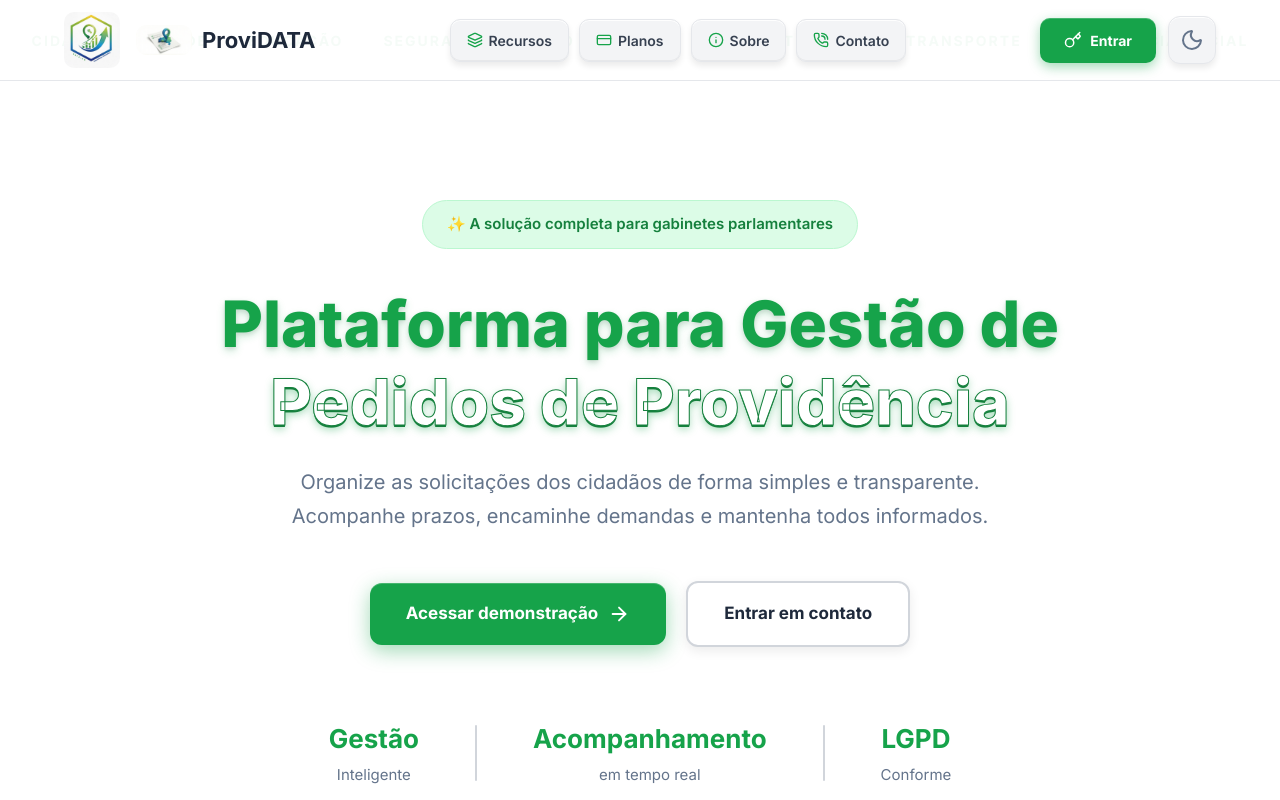
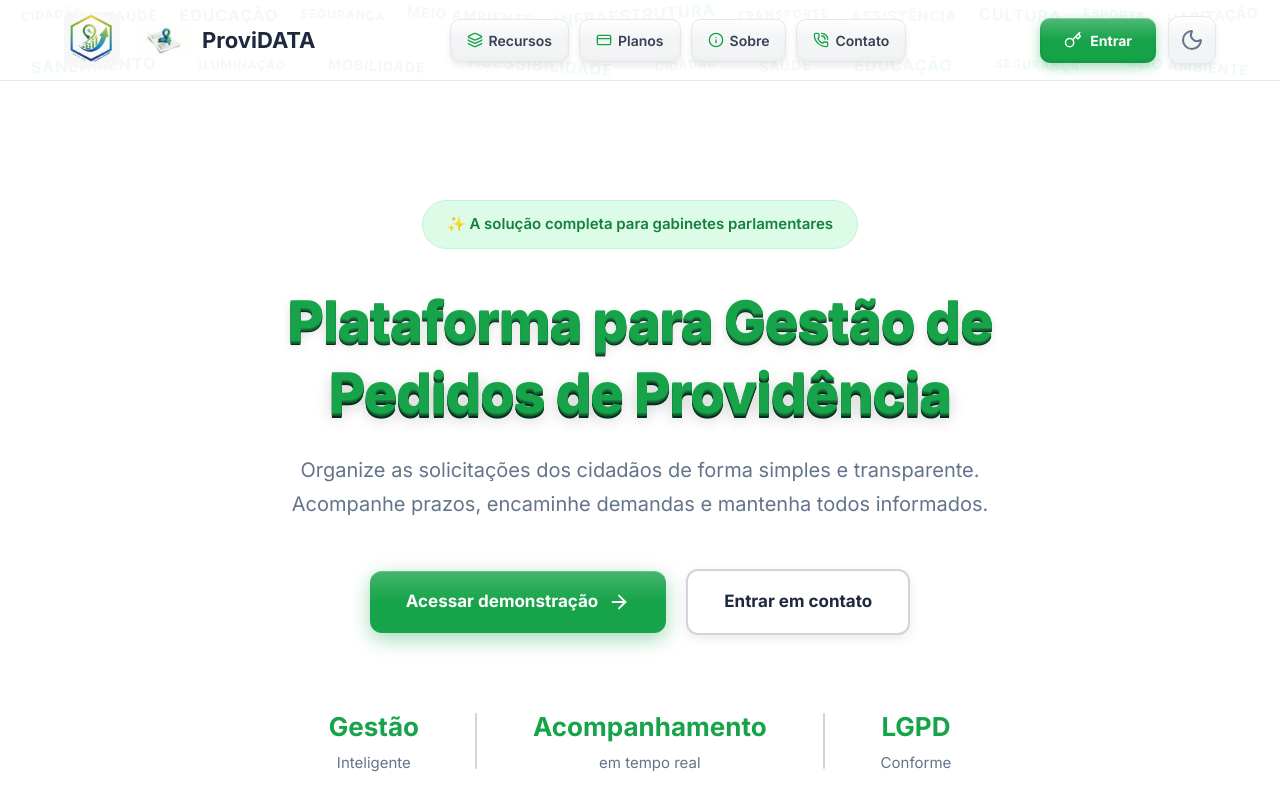
Before and after one commit to justr1de/ProviDATA, a Next.js app: page / in a window 1280 px wide. Shown: the top 800 px of the page. Built offline with nearby package versions, Linux system fonts and the light colour scheme; no server answers.

Commit message:
fix: logo ProviDATA correta, palavras espalhadas no header, efeito espelho nos botões, efeito 3D no título, rodapé centralizado com copyright, WhatsApp apenas ícone

```diff
--- a/src/app/page.tsx
+++ b/src/app/page.tsx
@@ -19,12 +19,10 @@ import {
   Sun,
   Moon,
   X,
-  Phone,
   Layers,
   CreditCard,
   Info,
   PhoneCall,
-  LogIn,
   Key
 } from 'lucide-react';
 
@@ -89,8 +87,13 @@ const planoIlimitado = [
   'Suporte prioritário',
 ];
 
-// Palavras para marca d'água
-const watermarkWords = ['Cidadão', 'Saúde', 'Educação', 'Segurança', 'Meio Ambiente', 'Infraestrutura', 'Transporte', 'Assistência Social'];
+// Palavras para marca d'água - mais palavras e espalhadas
+const watermarkWords = [
+  'Cidadão', 'Saúde', 'Educação', 'Segurança', 'Meio Ambiente',
+  'Infraestrutura', 'Transporte', 'Assistência', 'Cultura', 'Esporte',
+  'Habitação', 'Saneamento', 'Iluminação', 'Mobilidade', 'Acessibilidade',
+  'Cidadão', 'Saúde', 'Educação', 'Segurança', 'Meio Ambiente'
+];
 
 export default function HomePage() {
   const { resolvedTheme, setTheme } = useTheme();
@@ -143,7 +146,7 @@ export default function HomePage() {
       color: isDark ? '#f1f5f9' : '#1e293b'
     }}>
 
-      {/* HEADER com marca d'água */}
+      {/* HEADER com marca d'água espalhada */}
       <header style={{
         position: 'fixed',
         top: 0,
@@ -155,7 +158,7 @@ export default function HomePage() {
         backdropFilter: 'blur(8px)',
         overflow: 'hidden'
       }}>
-        {/* Marca d'água no fundo do header */}
+        {/* Marca d'água espalhada no fundo do header */}
         <div style={{
           position: 'absolute',
           top: 0,
@@ -164,9 +167,11 @@ export default function HomePage() {
           bottom: 0,
           display: 'flex',
           alignItems: 'center',
-          justifyContent: 'center',
-          gap: '40px',
-          opacity: isDark ? 0.03 : 0.04,
+          justifyContent: 'space-around',
+          flexWrap: 'wrap',
+          gap: '20px',
+          padding: '0 20px',
+          opacity: isDark ? 0.04 : 0.06,
           pointerEvents: 'none',
           overflow: 'hidden'
         }}>
@@ -174,12 +179,13 @@ export default function HomePage() {
             <span
               key={index}
               style={{
-                fontSize: '14px',
+                fontSize: `${12 + (index % 3) * 2}px`,
                 fontWeight: 700,
                 color: isDark ? '#ffffff' : '#16a34a',
                 textTransform: 'uppercase',
-                letterSpacing: '2px',
-                whiteSpace: 'nowrap'
+                letterSpacing: '1px',
+                whiteSpace: 'nowrap',
+                transform: `rotate(${(index % 5) * 2 - 4}deg)`
               }}
             >
               {word}
@@ -210,13 +216,13 @@ export default function HomePage() {
                   alt="ProviDATA"
                   width={56}
                   height={56}
-                  style={{ borderRadius: '10px' }}
+                  style={{ borderRadius: '10px', objectFit: 'contain' }}
                 />
                 <span style={{ fontWeight: 700, fontSize: '22px', color: isDark ? '#f1f5f9' : '#1e293b' }}>ProviDATA</span>
               </Link>
             </div>
 
-            {/* Nav - Botões com ícones e efeito hover */}
+            {/* Nav - Botões com efeito espelho */}
             <nav style={{ display: 'flex', alignItems: 'center', gap: '10px' }}>
               {navItems.map((item) => (
                 <a
@@ -232,23 +238,38 @@ export default function HomePage() {
                     backgroundColor: isDark ? '#1e293b' : '#f3f4f6',
                     border: `1px solid ${isDark ? '#334155' : '#e5e7eb'}`,
                     boxShadow: isDark
-                      ? '0 4px 6px rgba(0,0,0,0.4), inset 0 1px 0 rgba(255,255,255,0.08), inset 0 -1px 0 rgba(0,0,0,0.2)'
-                      : '0 4px 6px rgba(0,0,0,0.08), inset 0 1px 0 rgba(255,255,255,0.9), inset 0 -1px 0 rgba(0,0,0,0.05)',
+                      ? '0 4px 6px rgba(0,0,0,0.4), inset 0 1px 0 rgba(255,255,255,0.1), inset 0 -2px 4px rgba(0,0,0,0.2)'
+                      : '0 4px 6px rgba(0,0,0,0.08), inset 0 2px 0 rgba(255,255,255,1), inset 0 -2px 4px rgba(0,0,0,0.03)',
                     transition: 'all 0.2s ease',
                     display: 'flex',
                     alignItems: 'center',
-                    gap: '6px'
+                    gap: '6px',
+                    position: 'relative',
+                    overflow: 'hidden'
                   }}
                 >
-                  <item.icon style={{ width: '16px', height: '16px', color: '#16a34a' }} />
-                  {item.name}
+                  {/* Efeito espelho/reflexo */}
+                  <div style={{
+                    position: 'absolute',
+                    top: 0,
+                    left: 0,
+                    right: 0,
+                    height: '50%',
+                    background: isDark
+                      ? 'linear-gradient(to bottom, rgba(255,255,255,0.08), transparent)'
+                      : 'linear-gradient(to bottom, rgba(255,255,255,0.9), transparent)',
+                    borderRadius: '10px 10px 0 0',
+                    pointerEvents: 'none'
+                  }} />
+                  <item.icon style={{ width: '16px', height: '16px', color: '#16a34a', position: 'relative', zIndex: 1 }} />
+                  <span style={{ position: 'relative', zIndex: 1 }}>{item.name}</span>
                 </a>
               ))}
             </nav>
 
             {/* Actions */}
             <div style={{ display: 'flex', alignItems: 'center', gap: '12px' }}>
-              {/* Botão Entrar - Verde com ícone de chave */}
+              {/* Botão Entrar - Verde com ícone de chave e efeito espelho */}
               <Link
                 href="/login"
                 style={{
@@ -262,14 +283,27 @@ export default function HomePage() {
                   display: 'flex',
                   alignItems: 'center',
                   gap: '8px',
-                  boxShadow: '0 4px 12px rgba(22, 163, 74, 0.4), inset 0 1px 0 rgba(255,255,255,0.2)'
+                  boxShadow: '0 4px 12px rgba(22, 163, 74, 0.4), inset 0 1px 0 rgba(255,255,255,0.3), inset 0 -2px 4px rgba(0,0,0,0.1)',
+                  position: 'relative',
+                  overflow: 'hidden'
                 }}
               >
-                <Key style={{ width: '18px', height: '18px' }} />
-                Entrar
+                {/* Efeito espelho */}
+                <div style={{
+                  position: 'absolute',
+                  top: 0,
+                  left: 0,
+                  right: 0,
+                  height: '50%',
+                  background: 'linear-gradient(to bottom, rgba(255,255,255,0.25), transparent)',
+                  borderRadius: '10px 10px 0 0',
+                  pointerEvents: 'none'
+                }} />
+                <Key style={{ width: '18px', height: '18px', position: 'relative', zIndex: 1 }} />
+                <span style={{ position: 'relative', zIndex: 1 }}>Entrar</span>
               </Link>
 
-              {/* Botão Dia/Noite */}
+              {/* Botão Dia/Noite com efeito espelho */}
               <button
                 onClick={toggleTheme}
                 style={{
@@ -284,12 +318,27 @@ export default function HomePage() {
                   justifyContent: 'center',
                   cursor: 'pointer',
                   boxShadow: isDark
-                    ? '0 4px 6px rgba(0,0,0,0.4), inset 0 1px 0 rgba(255,255,255,0.08)'
-                    : '0 4px 6px rgba(0,0,0,0.08), inset 0 1px 0 rgba(255,255,255,0.9)'
+                    ? '0 4px 6px rgba(0,0,0,0.4), inset 0 1px 0 rgba(255,255,255,0.1)'
+                    : '0 4px 6px rgba(0,0,0,0.08), inset 0 2px 0 rgba(255,255,255,1)',
+                  position: 'relative',
+                  overflow: 'hidden'
                 }}
                 title={isDark ? 'Mudar para modo claro' : 'Mudar para modo escuro'}
               >
-                {isDark ? <Sun style={{ width: '24px', height: '24px' }} /> : <Moon style={{ width: '24px', height: '24px' }} />}
+                {/* Efeito espelho */}
+                <div style={{
+                  position: 'absolute',
+                  top: 0,
+                  left: 0,
+                  right: 0,
+                  height: '50%',
+                  background: isDark
+                    ? 'linear-gradient(to bottom, rgba(255,255,255,0.08), transparent)'
+                    : 'linear-gradient(to bottom, rgba(255,255,255,0.9), transparent)',
+                  borderRadius: '12px 12px 0 0',
+                  pointerEvents: 'none'
+                }} />
+                {isDark ? <Sun style={{ width: '24px', height: '24px', position: 'relative', zIndex: 1 }} /> : <Moon style={{ width: '24px', height: '24px', position: 'relative', zIndex: 1 }} />}
               </button>
             </div>
           </div>
@@ -315,30 +364,31 @@ export default function HomePage() {
             ✨ A solução completa para gabinetes parlamentares
           </div>
 
-          {/* Title com efeito de relevo */}
+          {/* Title com efeito 3D */}
           <h1 style={{
-            fontSize: 'clamp(40px, 5vw, 64px)',
+            fontSize: 'clamp(36px, 5vw, 56px)',
             fontWeight: 800,
-            lineHeight: 1.1,
+            lineHeight: 1.15,
             marginBottom: '28px',
           }}>
             <span style={{
               color: '#16a34a',
+              display: 'block',
               textShadow: isDark
-                ? '0 2px 4px rgba(0,0,0,0.5), 0 4px 8px rgba(22, 163, 74, 0.3)'
-                : '0 2px 4px rgba(0,0,0,0.1), 0 4px 8px rgba(22, 163, 74, 0.2)',
-              display: 'block'
+                ? '0 1px 0 #0d5a2d, 0 2px 0 #0a4a25, 0 3px 0 #083d1f, 0 4px 0 #063018, 0 5px 10px rgba(0,0,0,0.5)'
+                : '0 1px 0 #15803d, 0 2px 0 #166534, 0 3px 0 #14532d, 0 4px 0 #052e16, 0 5px 10px rgba(0,0,0,0.15)',
+              letterSpacing: '-0.02em'
             }}>
               Plataforma para Gestão de
             </span>
             <span style={{
-              color: '#ffffff',
+              color: isDark ? '#ffffff' : '#16a34a',
+              display: 'block',
+              marginTop: '8px',
               textShadow: isDark
-                ? '0 2px 0 #0f4a2a, 0 4px 8px rgba(0,0,0,0.6), 0 1px 0 rgba(255,255,255,0.1)'
-                : '0 2px 0 #15803d, 0 4px 8px rgba(22, 163, 74, 0.4), 0 1px 0 rgba(255,255,255,0.3)',
-              WebkitTextStroke: '1px #15803d',
-              display: 'block',
-              marginTop: '8px'
+                ? '0 1px 0 #0d5a2d, 0 2px 0 #0a4a25, 0 3px 0 #083d1f, 0 4px 0 #063018, 0 5px 0 #042310, 0 6px 15px rgba(0,0,0,0.6)'
+                : '0 1px 0 #15803d, 0 2px 0 #166534, 0 3px 0 #14532d, 0 4px 0 #052e16, 0 5px 0 #022c22, 0 6px 15px rgba(0,0,0,0.2)',
+              letterSpacing: '-0.02em'
             }}>
               Pedidos de Providência
             </span>
@@ -380,11 +430,23 @@ export default function HomePage() {
                 alignItems: 'center',
                 gap: '10px',
                 textDecoration: 'none',
-                boxShadow: '0 6px 20px rgba(22, 163, 74, 0.4), inset 0 1px 0 rgba(255,255,255,0.2)'
+                boxShadow: '0 6px 20px rgba(22, 163, 74, 0.4), inset 0 1px 0 rgba(255,255,255,0.2)',
+                position: 'relative',
+                overflow: 'hidden'
               }}
             >
-              Acessar demonstração
-              <ArrowRight style={{ width: '22px', height: '22px' }} />
+              <div style={{
+                position: 'absolute',
+                top: 0,
+                left: 0,
+                right: 0,
+                height: '50%',
+                background: 'linear-gradient(to bottom, rgba(255,255,255,0.2), transparent)',
+                borderRadius: '12px 12px 0 0',
+                pointerEvents: 'none'
+              }} />
+              <span style={{ position: 'relative', zIndex: 1 }}>Acessar demonstração</span>
+              <ArrowRight style={{ width: '22px', height: '22px', position: 'relative', zIndex: 1 }} />
             </Link>
             <button
               onClick={() => setShowContactForm(true)}
@@ -401,11 +463,25 @@ export default function HomePage() {
                 alignItems: 'center',
                 gap: '10px',
                 boxShadow: isDark
-                  ? '0 4px 12px rgba(0,0,0,0.3)'
-                  : '0 4px 12px rgba(0,0,0,0.08)'
+                  ? '0 4px 12px rgba(0,0,0,0.3), inset 0 1px 0 rgba(255,255,255,0.1)'
+                  : '0 4px 12px rgba(0,0,0,0.08), inset 0 2px 0 rgba(255,255,255,1)',
+                position: 'relative',
+                overflow: 'hidden'
               }}
             >
-              Entrar em contato
+              <div style={{
+                position: 'absolute',
+                top: 0,
+                left: 0,
+                right: 0,
+                height: '50%',
+                background: isDark
+                  ? 'linear-gradient(to bottom, rgba(255,255,255,0.05), transparent)'
+                  : 'linear-gradient(to bottom, rgba(255,255,255,0.8), transparent)',
+                borderRadius: '12px 12px 0 0',
+                pointerEvents: 'none'
+              }} />
+              <span style={{ position: 'relative', zIndex: 1 }}>Entrar em contato</span>
             </button>
           </div>
 
@@ -805,39 +881,40 @@ export default function HomePage() {
               <Mail style={{ width: '22px', height: '22px' }} />
               contato@dataro-it.com.br
             </a>
+            {/* WhatsApp apenas com ícone */}
             <a
               href={whatsappLink}
               target="_blank"
               rel="noopener noreferrer"
               style={{
-                padding: '18px 36px',
-                borderRadius: '12px',
+                width: '60px',
+                height: '60px',
+                borderRadius: '50%',
                 backgroundColor: '#25D366',
                 color: 'white',
-                fontWeight: 700,
-                fontSize: '16px',
                 display: 'flex',
                 alignItems: 'center',
-                gap: '10px',
+                justifyContent: 'center',
                 textDecoration: 'none',
                 boxShadow: '0 6px 20px rgba(37, 211, 102, 0.4)'
               }}
+              title="Fale conosco pelo WhatsApp"
             >
-              <MessageCircle style={{ width: '22px', height: '22px' }} />
-              (69) 9 9908-9202
+              <MessageCircle style={{ width: '28px', height: '28px' }} />
             </a>
           </div>
         </div>
       </section>
 
-      {/* FOOTER */}
+      {/* FOOTER - Centralizado */}
       <footer style={{
         padding: '28px 24px',
         borderTop: `1px solid ${isDark ? '#334155' : '#e5e7eb'}`,
         backgroundColor: isDark ? '#0f172a' : '#ffffff'
       }}>
-        <div style={{ maxWidth: '1200px', margin: '0 auto', display: 'flex', flexWrap: 'wrap', alignItems: 'center', justifyContent: 'space-between', gap: '20px' }}>
-          <div style={{ display: 'flex', alignItems: 'center', gap: '14px' }}>
+        <div style={{ maxWidth: '1200px', margin: '0 auto', textAlign: 'center' }}>
+          {/* Logos centralizadas */}
+          <div style={{ display: 'flex', alignItems: 'center', justifyContent: 'center', gap: '14px', marginBottom: '16px' }}>
             <Link href="https://dataro-it.com.br" target="_blank" rel="noopener noreferrer">
               <Image
                 src="/dataro-logo.jpeg"
@@ -852,12 +929,13 @@ export default function HomePage() {
               alt="ProviDATA"
               width={44}
               height={44}
-              style={{ borderRadius: '10px' }}
+              style={{ borderRadius: '10px', objectFit: 'contain' }}
             />
             <span style={{ fontWeight: 700, color: isDark ? '#f1f5f9' : '#1e293b' }}>ProviDATA</span>
           </div>
-          <div style={{ display: 'flex', alignItems: 'center', gap: '10px', fontSize: '14px', color: isDark ? '#64748b' : '#94a3b8' }}>
-            <span>Desenvolvido por</span>
+          {/* Texto centralizado */}
+          <div style={{ fontSize: '14px', color: isDark ? '#64748b' : '#94a3b8' }}>
+            <span>Desenvolvido por </span>
             <a
               href="https://dataro-it.com.br"
               target="_blank"
@@ -866,8 +944,7 @@ export default function HomePage() {
             >
               DATA-RO INTELIGÊNCIA TERRITORIAL
             </a>
-            <span>•</span>
-            <span>© 2025 Todos os direitos reservados</span>
+            <span> • Todos os direitos reservados. © 2025</span>
           </div>
         </div>
       </footer>
```
Also changed, not shown: public/providata-logo.png.
